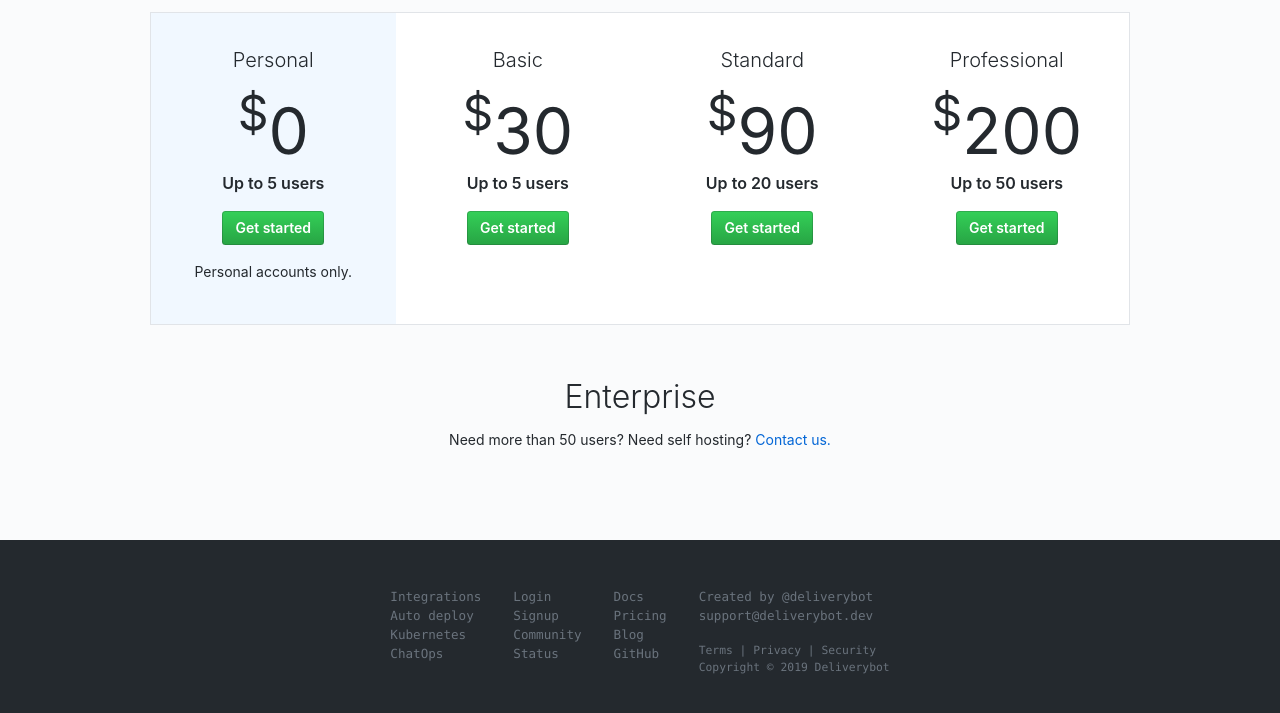
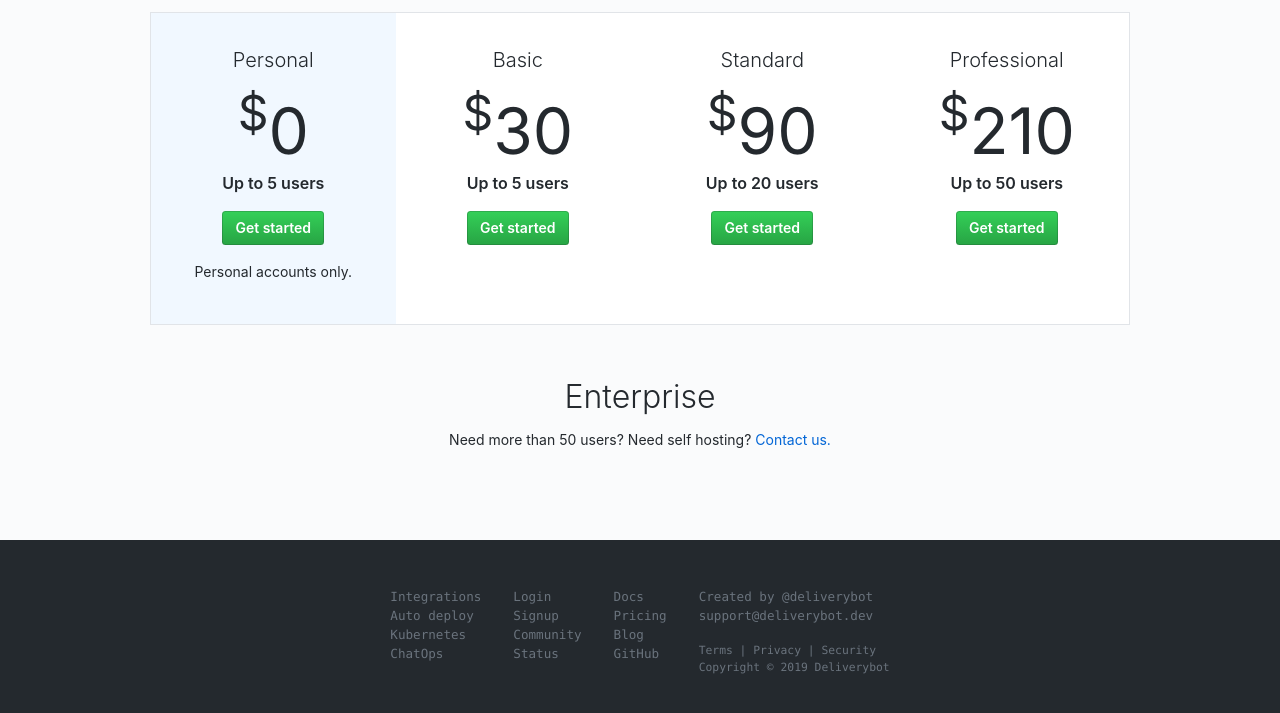
Before and after one commit to deliverybot/deliverybot.github.io, a Jekyll site: the page built from pricing.html, in a window 1280 px wide and 900 px high, scrolled down 2352 px, cut to the strip 176-889 px from the top of the window. Built offline with Jekyll 4.4.1, drawn with Linux system fonts in a browser that asks for light colours; a script that is not in the unit is left out.

Commit message:
Update pricing

```diff
--- a/_data/pricing.yml
+++ b/_data/pricing.yml
@@ -14,7 +14,7 @@ plans:
   users: 20
 
 - name: 'Professional'
-  price: 200
+  price: 210
   users: 50
 
 bullets:
```
